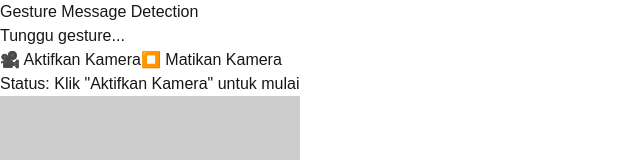
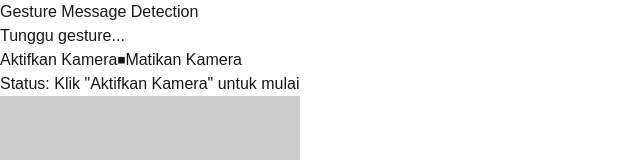
Before and after one commit to mr-koder-cyber/gesture-hand, a Next.js app: page / in a window 1280 px wide. Shown: the top 160 px of the page, without its empty margins (0-640 px from the left). Built offline with nearby package versions, Linux system fonts and the light colour scheme.

Commit message:
commit page

```diff
--- a/app/page.tsx
+++ b/app/page.tsx
@@ -136,13 +136,13 @@ export default function GestureApp() {
         onClick={startCamera}
         disabled={cameraActive}
       >
-        🎥 Aktifkan Kamera
+        Aktifkan Kamera
       </button>
       <button
         onClick={stopCamera}
         disabled={!cameraActive}
       >
-        ⏹️ Matikan Kamera
+        ⏹Matikan Kamera
       </button>
       <div>Status: {cameraStatus}</div>
       {error && <div>Error: {error}</div>}
```
